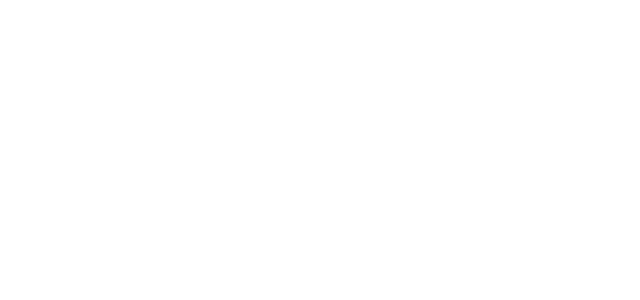
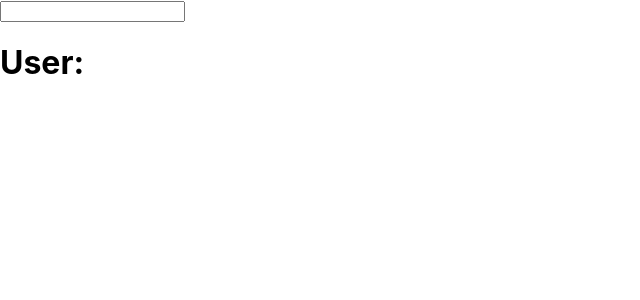
Before and after one commit to mangala-karunarathne/React-from-zero, a React (Create React App) app: page /usercontext in a window 1280 px wide. Before the commit this address had no page. Shown: the top 300 px of the page, without its empty margins (0-640 px from the left). Built offline with nearby package versions, Linux system fonts and the light colour scheme.

Commit message:
Functional vs Class Based Components

```diff
--- a/src/App.js
+++ b/src/App.js
@@ -6,6 +6,7 @@
 import EffectTutorial from './Hooks/useEffect/useEffect';
 import Component1 from './Hooks/useContext/PropDrilling/without-use-context';
 import Component1A from './Hooks/useContext/PropDrilling/with-use-context';
+import ContextTutorial from './Hooks/useContext/context';
 import { BrowserRouter as Router, Route, Routes} from "react-router-dom";
 
 
@@ -23,7 +24,7 @@
         <Route exact path='/useeffect' element={<EffectTutorial/>}/>
         <Route exact path='/propdrilling/without' element={<Component1/>}/>
         <Route exact path='/propdrilling/with' element={<Component1A/>}/>
-
+        <Route exact path='/usercontext' element={<ContextTutorial/>}/>
       </Routes>
 
     </div>
--- a/src/Hooks/useContext/context.js
+++ b/src/Hooks/useContext/context.js
@@ -1,6 +1,6 @@
 import React, { useState, createContext } from "react";
-import Login from "./Login";
-import User from "./User";
+import Login from "./login";
+import User from "./user";
 
 export const AppContext = createContext(null);
 
--- a/src/Hooks/useContext/login.js
+++ b/src/Hooks/useContext/login.js
@@ -1,5 +1,5 @@
 import React, { useContext } from "react";
-import { AppContext } from "./ContextTutorial";
+import { AppContext } from "./context";
 
 function Login() {
   const { setUsername } = useContext(AppContext);
--- a/src/Hooks/useContext/user.js
+++ b/src/Hooks/useContext/user.js
@@ -1,5 +1,5 @@
 import React, { useContext } from "react";
-import { AppContext } from "./ContextTutorial";
+import { AppContext } from "./context";
 
 function User() {
   const { username } = useContext(AppContext);
```
Also changed, not shown: 1657045703657.jpg (added).
